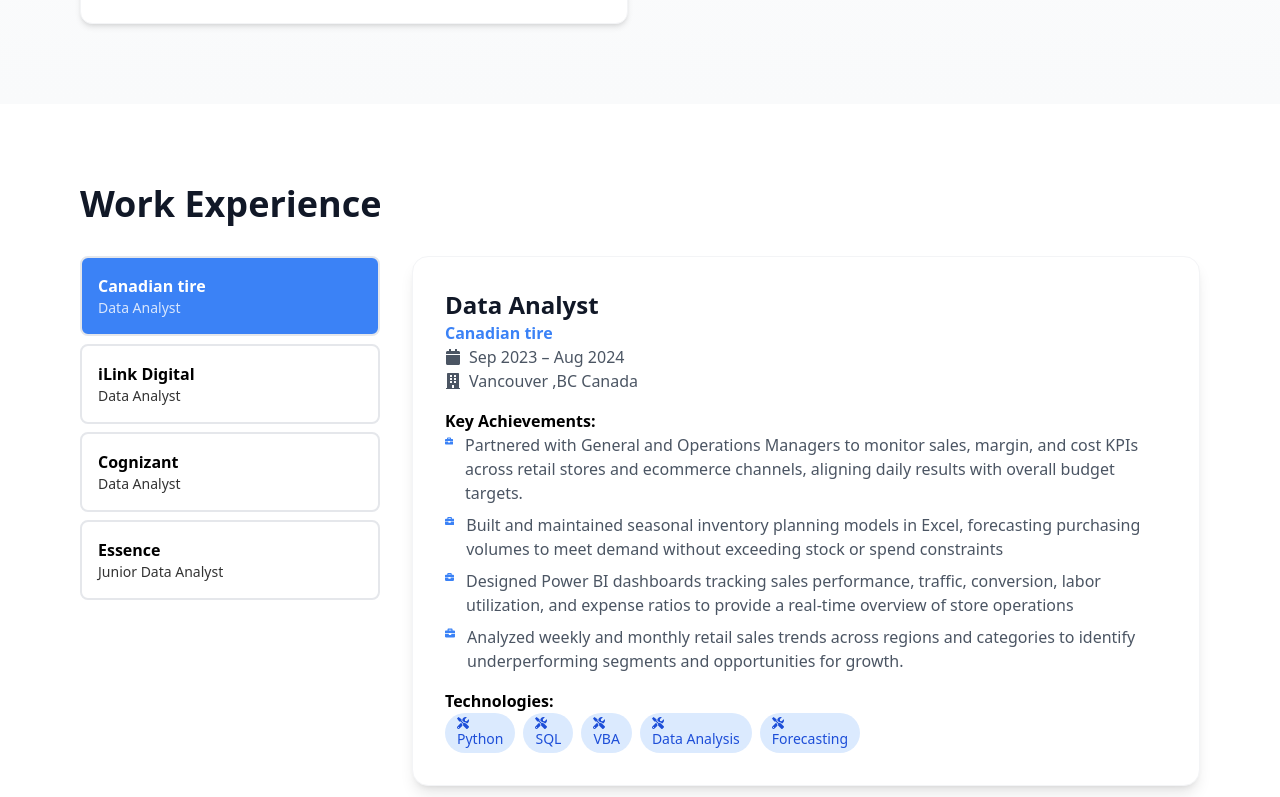
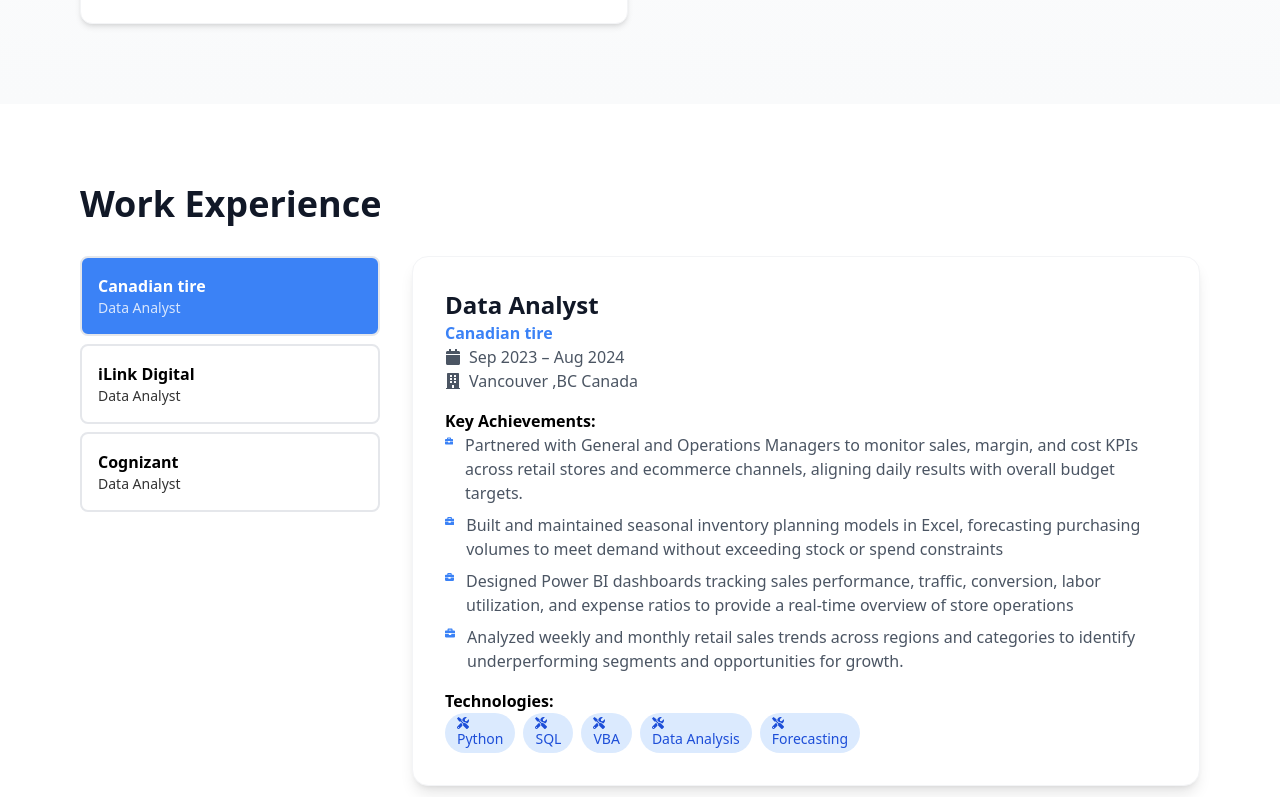
Before and after one commit to ajay-kumar2109/Myportfolio, a React (Vite) app: page / in a window 1280 px wide. Shown: the part 3175-3972 px from the top of the page. Built offline with nearby package versions, Linux system fonts and the light colour scheme; the HTML template or start-up script is replaced by a standard one.

Commit message:
Update Employment.jsx

```diff
--- a/src/components/Employment.jsx
+++ b/src/components/Employment.jsx
@@ -54,7 +54,7 @@
       type: "data",
       achievements: [
         "Extracted and analyzed data from multiple sources using SQL, identifying trends and patterns to support strategic business decisions.",
-        "reated dynamic Power BI dashboards with advanced DAX calculations, enabling stakeholders to explore key performance indicators interactively.",
+        "Created dynamic Power BI dashboards with advanced DAX calculations, enabling stakeholders to explore key performance indicators interactively.",
         "Assisted in maintaining and updating prebuilt Power BI dashboards to reflect business changes, ensuring reports remained relevant and accurate",
         "Built Excel models with advanced formulas and pivot tables, streamlining data analysis for ad-hoc business requests"
       ],
@@ -64,26 +64,6 @@
         text: "text-green-500",
         light: "bg-green-100",
         lightText: "text-green-700"
-      }
-    },
-    {
-      title: "Junior Data Analyst",
-      company: "Essence",
-      period: "Aug 2019 – June 2020",
-      location: "Bangalore, India",
-      type: "data",
-      achievements: [
-        "Automated inventory analysis systems using Python, reducing waste by 15% and improving profit margins.",
-        "Built sales forecasting models with Python and statistical analysis, achieving 92% accuracy in projections.",
-        "Partnered with suppliers to align replenishment schedules, ensuring 100% on-time delivery for 10+ high-priority SKUs.",
-        "Designed VBA macros for financial reporting, saving 40+ hours/month in manual data preparation."
-      ],
-      skills: ["Excel", "Python", "A/B Testing", "Data Validation"],
-      colorClass: {
-        bg: "bg-orange-500",
-        text: "text-orange-500",
-        light: "bg-orange-100",
-        lightText: "text-orange-700"
       }
     }
   ];
```
